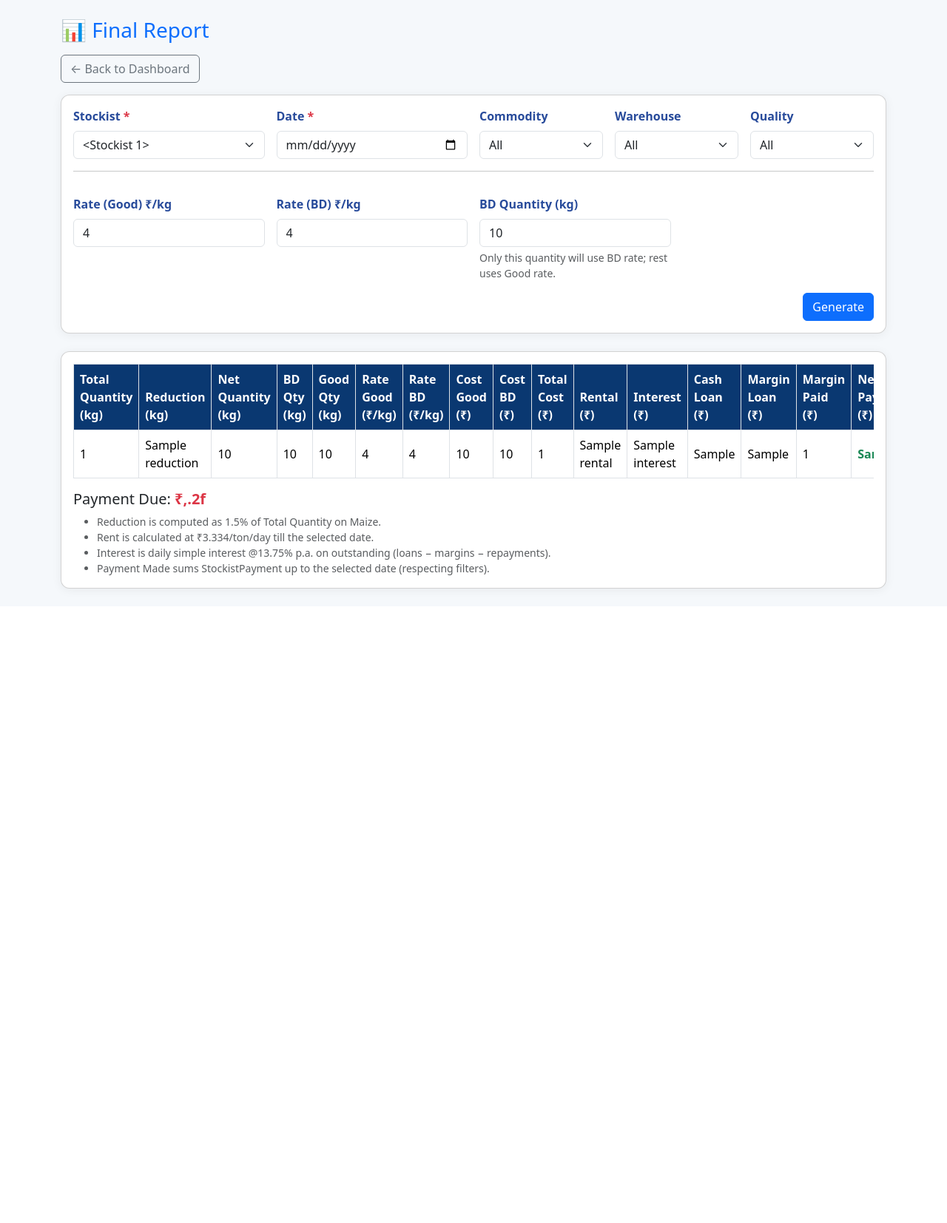
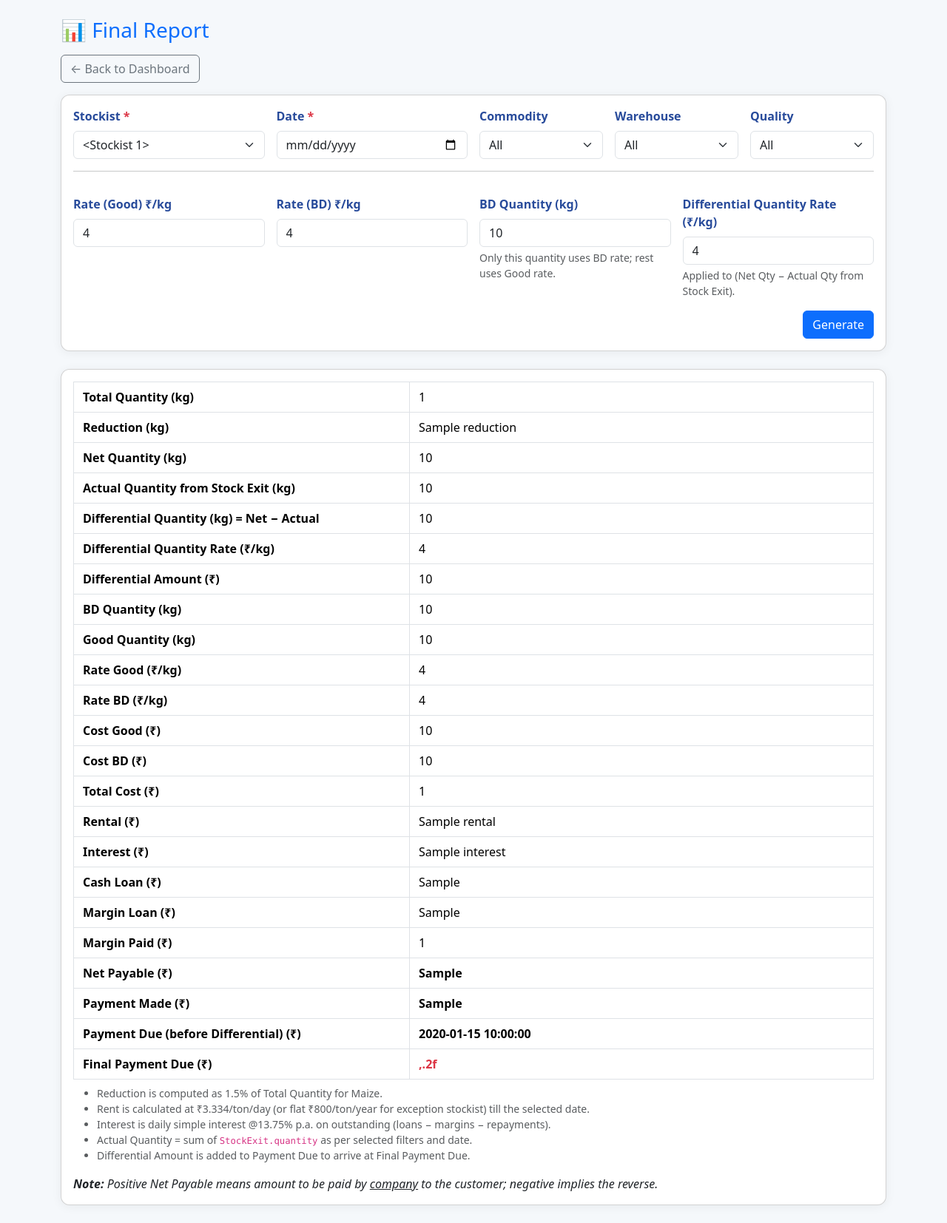
Before and after one commit to DUDU1608/warehouse-python, a Flask app: template app/templates/company/final_report.html in a window 1280 px wide. Shown: the whole page at 74% size. Before the commit the page ends 804 px from the top, so only its background shows below. Run offline with Flask 3, Linux system fonts and the light colour scheme; tables that the repository leaves empty hold one stand-in row (values such as "Sample post"); the template is opened without the code that fills it: values that come from a table or form of the project are taken from there, most other values are stand-ins (such as "Sample title", 1, 10 or a date in 2020).

Commit message:
Update final_report.html

```diff
--- a/app/templates/company/final_report.html
+++ b/app/templates/company/final_report.html
@@ -8,14 +8,21 @@
     body { background: #f5f8fb; }
     .card { border-radius: 12px; box-shadow: 0 2px 14px rgba(0,0,0,.06); }
     .form-label { font-weight: 600; color: #284b9b; }
-    .table thead th { background: #0a3871; color: #fff; }
-    .muted { color:#6c757d; }
+    .kv-table th { width: 42%; }
+    .kv-table td, .kv-table th { padding: .5rem .75rem; vertical-align: top; }
+    .kv-table tr:nth-child(even) { background: #fafbff; }
+    @media print {
+      .no-print { display: none !important; }
+      body { background: #fff; }
+      .card { box-shadow: none; border: 1px solid #000; }
+      .kv-table td, .kv-table th { border: 1px solid #000 !important; }
+    }
   </style>
 </head>
 <body>
 <div class="container py-4">
   <h3 class="mb-3 text-primary">📊 Final Report</h3>
-  <a href="{{ url_for('company_dashboard.finance_dashboard') }}" class="btn btn-outline-secondary mb-3">← Back to Dashboard</a>
+  <a href="{{ url_for('company_dashboard.finance_dashboard') }}" class="btn btn-outline-secondary mb-3 no-print">← Back to Dashboard</a>
 
   {% with messages = get_flashed_messages(with_categories=true) %}
     {% if messages %}
@@ -74,9 +81,9 @@
         </select>
       </div>
 
-      <!-- NEW: split pricing inputs -->
       <div class="col-12"><hr class="mt-0"></div>
 
+      <!-- Split pricing -->
       <div class="col-md-3">
         <label class="form-label">Rate (Good) ₹/kg</label>
         <input type="number" step="0.01" name="rate_good" class="form-control" value="{{ input_rate_good or '' }}" placeholder="e.g. 23.50">
@@ -90,82 +97,80 @@
       <div class="col-md-3">
         <label class="form-label">BD Quantity (kg)</label>
         <input type="number" step="0.001" name="bd_qty" class="form-control" value="{{ input_bd_qty or '' }}" placeholder="e.g. 12000">
-        <div class="form-text">Only this quantity will use BD rate; rest uses Good rate.</div>
+        <div class="form-text">Only this quantity uses BD rate; rest uses Good rate.</div>
+      </div>
+
+      <!-- NEW: Differential Quantity Rate -->
+      <div class="col-md-3">
+        <label class="form-label">Differential Quantity Rate (₹/kg)</label>
+        <input type="number" step="0.01" name="diff_rate" class="form-control" value="{{ input_diff_rate or '' }}" placeholder="e.g. 0.50">
+        <div class="form-text">Applied to (Net Qty − Actual Qty from Stock Exit).</div>
       </div>
 
       <div class="col-12 d-flex justify-content-end">
-        <button class="btn btn-primary">Generate</button>
+        <button class="btn btn-primary no-print">Generate</button>
       </div>
     </form>
   </div>
 
   {% if result %}
   <div class="card p-3">
+    <!-- Top-down, two-column table for easy printing -->
     <div class="table-responsive">
-    <table class="table table-bordered align-middle mb-0">
-      <thead>
-        <tr>
-          <th>Total Quantity (kg)</th>
-          <th>Reduction (kg)</th>
-          <th>Net Quantity (kg)</th>
-          <th>BD Qty (kg)</th>
-          <th>Good Qty (kg)</th>
-          <th>Rate Good (₹/kg)</th>
-          <th>Rate BD (₹/kg)</th>
-          <th>Cost Good (₹)</th>
-          <th>Cost BD (₹)</th>
-          <th>Total Cost (₹)</th>
-          <th>Rental (₹)</th>
-          <th>Interest (₹)</th>
-          <th>Cash Loan (₹)</th>
-          <th>Margin Loan (₹)</th>
-          <th>Margin Paid (₹)</th>
-          <th>Net Payable (₹)</th>
-          <th>Payment Made (₹)</th> <!-- ✅ NEW -->
-        </tr>
-      </thead>
+      <table class="table kv-table table-bordered mb-0">
         <tbody>
-        <tr>
-          <td>{{ result.total_qty }}</td>
-          <td>{{ result.reduction }}</td>
-          <td>{{ result.net_qty }}</td>
-          <td>{{ result.bd_qty }}</td>
-          <td>{{ result.good_qty }}</td>
-          <td>{{ result.rate_good }}</td>
-          <td>{{ result.rate_bd }}</td>
-          <td>{{ result.cost_good }}</td>
-          <td>{{ result.cost_bd }}</td>
-          <td>{{ result.total_cost }}</td>
-          <td>{{ result.rental }}</td>
-          <td>{{ result.interest }}</td>
-          <td>{{ result.cash_loan }}</td>
-          <td>{{ result.margin_loan }}</td>
-          <td>{{ result.margin_paid }}</td>
-          <td class="fw-bold text-success">{{ result.net_payable }}</td>
-          <td class="fw-bold">{{ result.payment_made }}</td> <!-- ✅ NEW -->
-        </tr>
+          <!-- Quantities -->
+          <tr><th>Total Quantity (kg)</th><td>{{ result.total_qty }}</td></tr>
+          <tr><th>Reduction (kg)</th><td>{{ result.reduction }}</td></tr>
+          <tr><th>Net Quantity (kg)</th><td>{{ result.net_qty }}</td></tr>
+          <tr><th>Actual Quantity from Stock Exit (kg)</th><td>{{ result.actual_qty }}</td></tr>
+          <tr><th>Differential Quantity (kg) = Net − Actual</th><td>{{ result.diff_qty }}</td></tr>
+
+          <!-- Differential -->
+          <tr><th>Differential Quantity Rate (₹/kg)</th><td>{{ result.diff_rate }}</td></tr>
+          <tr><th>Differential Amount (₹)</th><td>{{ result.diff_amount }}</td></tr>
+
+          <!-- Split pricing -->
+          <tr><th>BD Quantity (kg)</th><td>{{ result.bd_qty }}</td></tr>
+          <tr><th>Good Quantity (kg)</th><td>{{ result.good_qty }}</td></tr>
+          <tr><th>Rate Good (₹/kg)</th><td>{{ result.rate_good }}</td></tr>
+          <tr><th>Rate BD (₹/kg)</th><td>{{ result.rate_bd }}</td></tr>
+          <tr><th>Cost Good (₹)</th><td>{{ result.cost_good }}</td></tr>
+          <tr><th>Cost BD (₹)</th><td>{{ result.cost_bd }}</td></tr>
+          <tr><th>Total Cost (₹)</th><td>{{ result.total_cost }}</td></tr>
+
+          <!-- Charges / Loans -->
+          <tr><th>Rental (₹)</th><td>{{ result.rental }}</td></tr>
+          <tr><th>Interest (₹)</th><td>{{ result.interest }}</td></tr>
+          <tr><th>Cash Loan (₹)</th><td>{{ result.cash_loan }}</td></tr>
+          <tr><th>Margin Loan (₹)</th><td>{{ result.margin_loan }}</td></tr>
+          <tr><th>Margin Paid (₹)</th><td>{{ result.margin_paid }}</td></tr>
+
+          <!-- Totals -->
+          <tr><th class="fw-semibold">Net Payable (₹)</th><td class="fw-bold">{{ result.net_payable }}</td></tr>
+          <tr><th>Payment Made (₹)</th><td class="fw-bold">{{ result.payment_made }}</td></tr>
+          <tr><th>Payment Due (before Differential) (₹)</th><td class="fw-bold">{{ result.payment_due_base }}</td></tr>
+          <tr><th class="fw-semibold">Final Payment Due (₹)</th>
+              <td class="fw-bold text-danger">{{ "{:,.2f}".format(result.final_payment_due) }}</td></tr>
         </tbody>
       </table>
     </div>
 
-  <!-- ✅ NEW: Payment Due -->
-  <div class="mt-3">
-    <h5 class="mb-0">
-      Payment Due: <span class="fw-bold text-danger">₹{{ "{:,.2f}".format(result.payment_due) }}</span>
-    </h5>
+    <div class="mt-2 text-muted small">
+      <ul class="mb-0">
+        <li>Reduction is computed as 1.5% of Total Quantity for Maize.</li>
+        <li>Rent is calculated at ₹3.334/ton/day (or flat ₹800/ton/year for exception stockist) till the selected date.</li>
+        <li>Interest is daily simple interest @13.75% p.a. on outstanding (loans − margins − repayments).</li>
+        <li>Actual Quantity = sum of <code>StockExit.quantity</code> as per selected filters and date.</li>
+        <li>Differential Amount is added to Payment Due to arrive at Final Payment Due.</li>
+      </ul>
     </div>
 
-  <div class="mt-2 text-muted small">
-    <ul class="mb-0">
-      <li>Reduction is computed as 1.5% of Total Quantity on Maize.</li>
-      <li>Rent is calculated at ₹3.334/ton/day till the selected date.</li>
-      <li>Interest is daily simple interest @13.75% p.a. on outstanding (loans − margins − repayments).</li>
-      <li>Payment Made sums StockistPayment up to the selected date (respecting filters).</li>
-    </ul>
+    <div class="mt-3 fst-italic">
+      <strong>Note:</strong> Positive <em>Net Payable</em> means amount to be paid by <u>company</u> to the customer; negative implies the reverse.
     </div>
   </div>
   {% endif %}
-
 </div>
 
 <script src="https://cdn.jsdelivr.net/npm/bootstrap@5.3.2/dist/js/bootstrap.bundle.min.js"></script>
```
Lines whose indentation alone changed are shown as unchanged.
